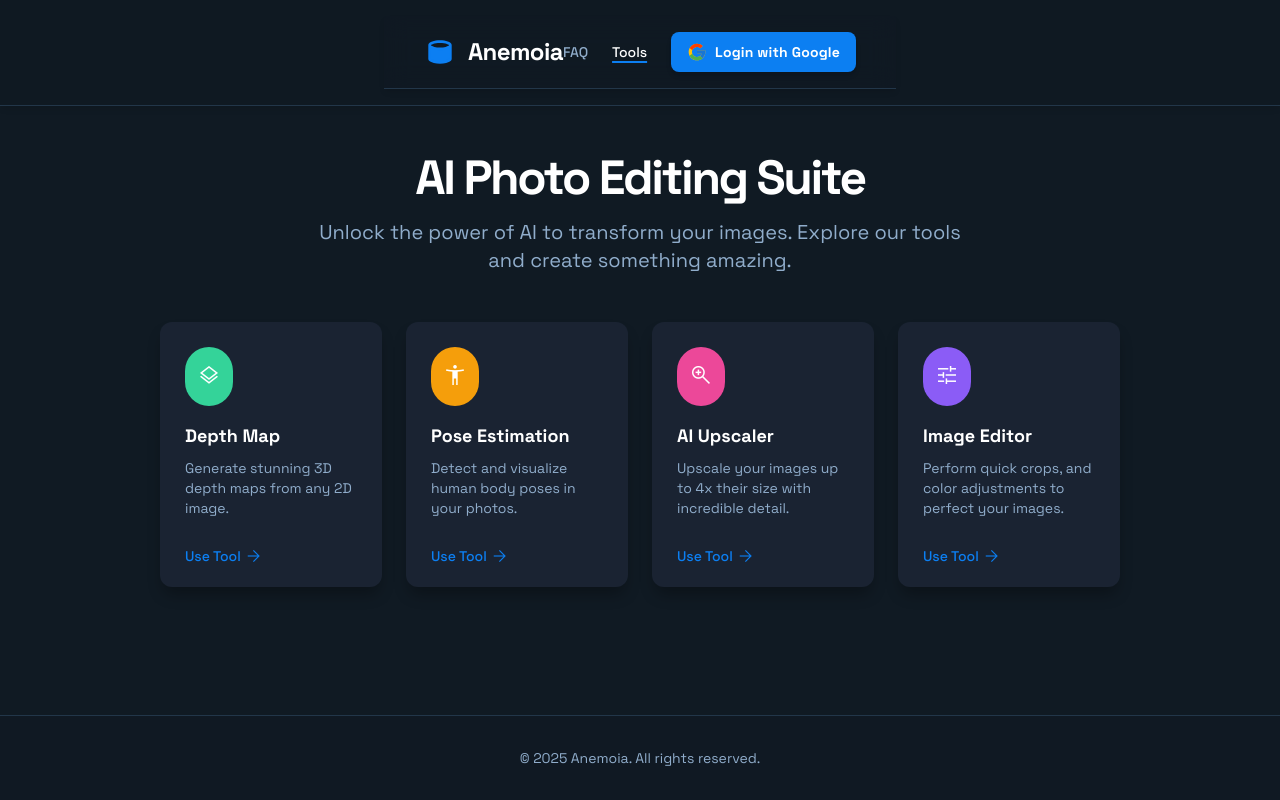
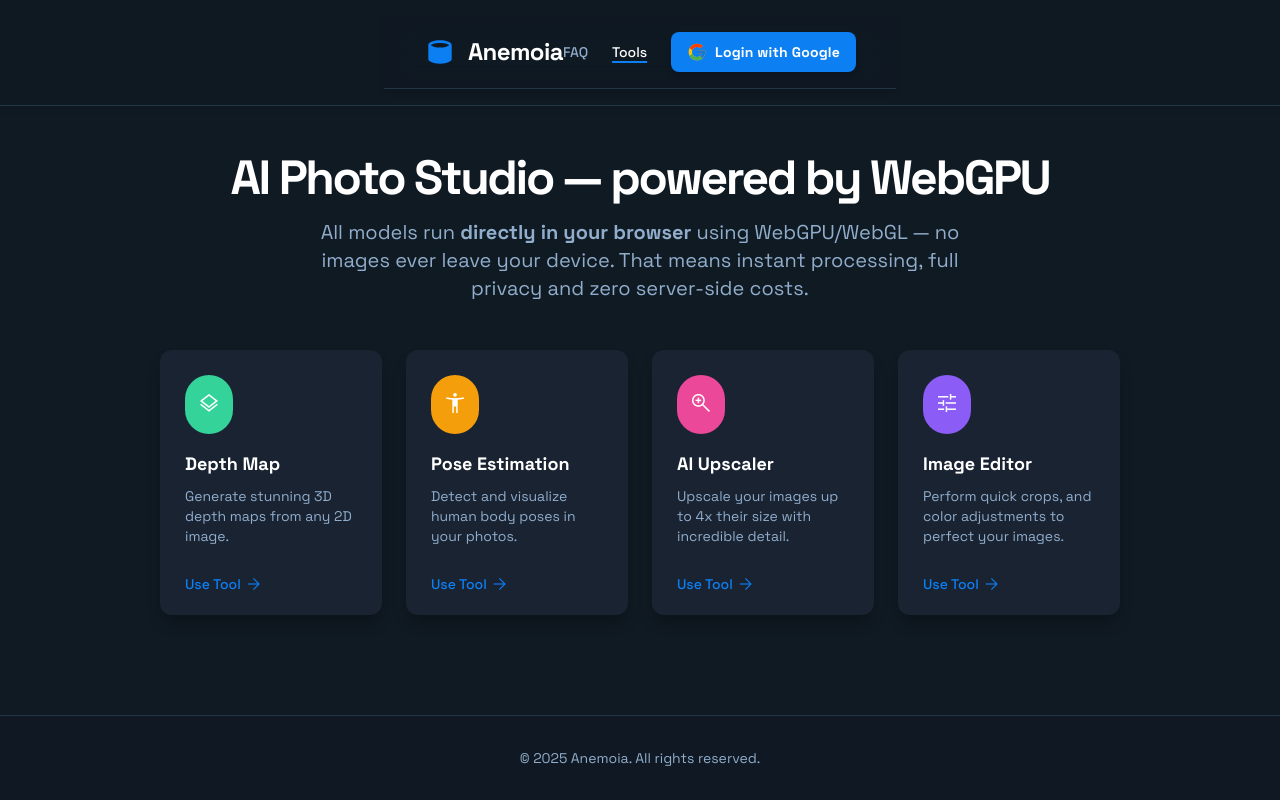
Before and after one commit to revolverocelot1/anemoia-frontend, a React (Vite) app: page / in a window 1280 px wide. Built offline with nearby package versions, Linux system fonts and the light colour scheme; what @huggingface/transformers would draw is missing.

Commit message:
docs(home): highlight WebGPU/local processing benefits

```diff
--- a/src/pages/HomePage.tsx
+++ b/src/pages/HomePage.tsx
@@ -37,9 +37,9 @@ const HomePage = () => {
         <main className="px-10 md:px-20 lg:px-40 flex flex-1 justify-center py-12">
           <div className="layout-content-container flex flex-col items-center max-w-5xl flex-1 w-full">
             <div className="text-center mb-12">
-              <h2 className="text-4xl md:text-5xl font-bold mb-4 tracking-tighter">AI Photo Editing Suite</h2>
+              <h2 className="text-4xl md:text-5xl font-bold mb-4 tracking-tighter">AI Photo Studio — powered by WebGPU</h2>
               <p className="text-lg md:text-xl text-[var(--text-secondary)] max-w-2xl mx-auto">
-                Unlock the power of AI to transform your images. Explore our tools and create something amazing.
+                All models run <strong>directly in your browser</strong> using WebGPU/WebGL — no images ever leave your device. That means instant processing, full privacy and zero server-side costs.
               </p>
             </div>
             <motion.div
```
